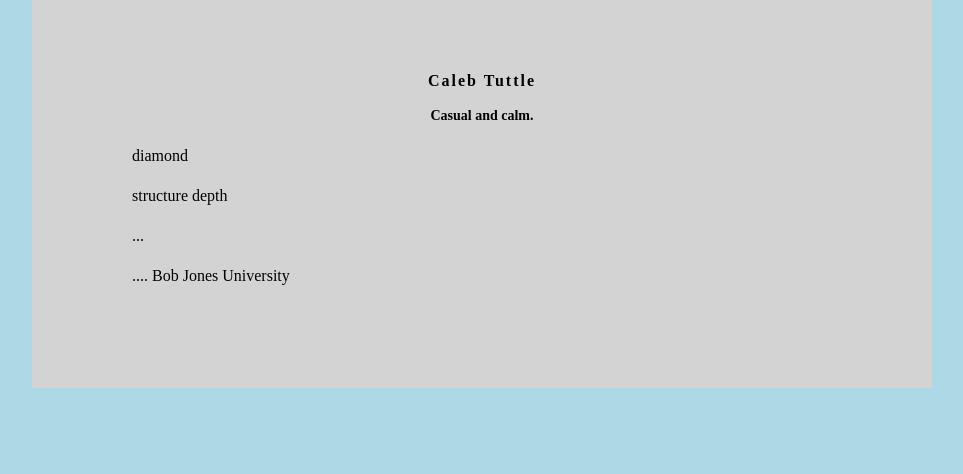
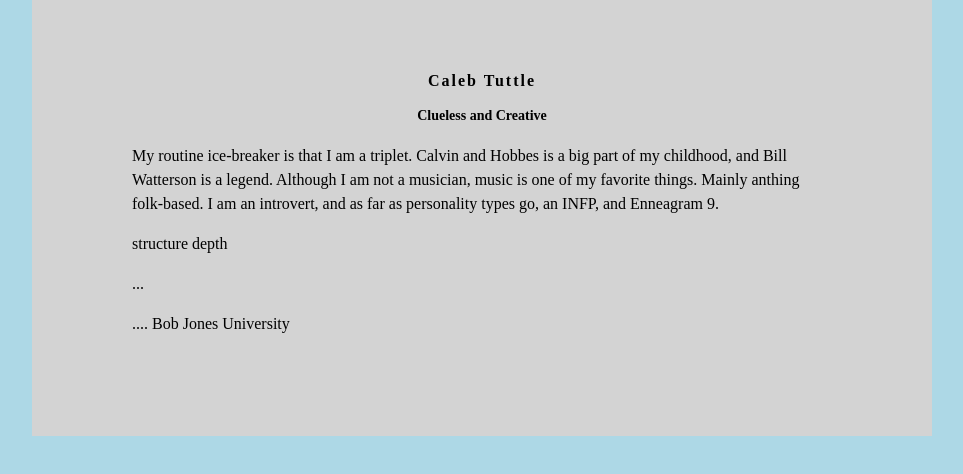
Before and after one commit to HobbesinDenial/website, a plain HTML site: page index.html in a window 1280 px wide. Shown: the whole page, without its empty margins (158-1121 px from the left). Drawn offline with Linux system fonts and the light colour scheme.

Commit message:
Update index.html

```diff
--- a/index.html
+++ b/index.html
@@ -31,9 +31,11 @@ h3 {
 <body>
     <div id="content">
         <h1>Caleb Tuttle</h1>
-        <h2>Casual and calm.</h2>
+        <h2>Clueless and Creative</h2>
 
-         <p> diamond </p>
+         <p>My routine ice-breaker is that I am a triplet. Calvin and Hobbes is a big part of my childhood, and Bill Watterson is a legend.
+             Although I am not a musician, music is one of my favorite things. Mainly anthing folk-based.
+             I am an introvert, and as far as personality types go, an INFP, and Enneagram 9. </p>
          <p> structure
             depth
          </p>
```
